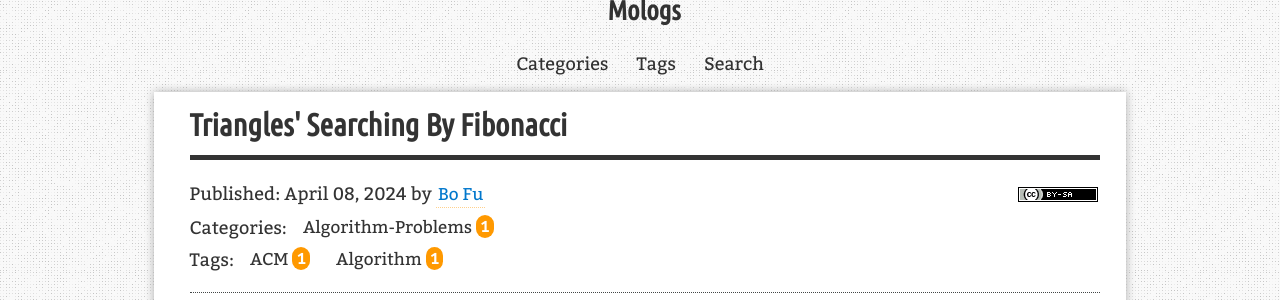
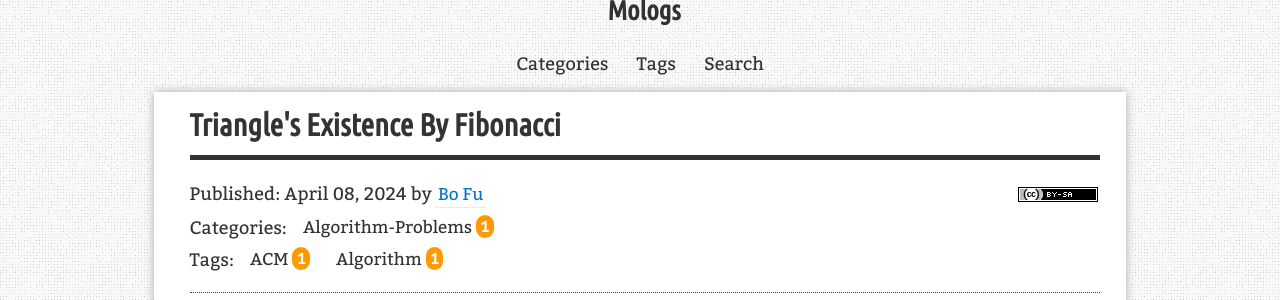
Before and after one commit to Mosms/Mologs, a Jekyll site: the page built from _posts/qsolv/2024-04-08-Fibonacci-Triangles.md, in a window 1280 px wide and 900 px high. Shown: the part 128-428 px from the top of the window. Built offline with Jekyll 4.4.1, drawn with Linux system fonts in a browser that asks for light colours; comment, search, counter and statistics services are not loaded.

Commit message:
24.4.8 post title Mod.

```diff
--- a/_posts/qsolv/2024-04-08-Fibonacci-Triangles.md
+++ b/_posts/qsolv/2024-04-08-Fibonacci-Triangles.md
@@ -1,7 +1,7 @@
 ---
 layout: post
-title: "Triangles' Searching By Fibonacci"
-description: "An algorithm problem about Triangle Searching which can be solved by Fibonacci."
+title: "Triangle's Existence By Fibonacci"
+description: "An algorithm problem about Triangle's Existence which can be solved by Fibonacci."
 categories: [Algorithm-Problems]
 tags: [Algorithm, ACM]
 redirect_from:
```
